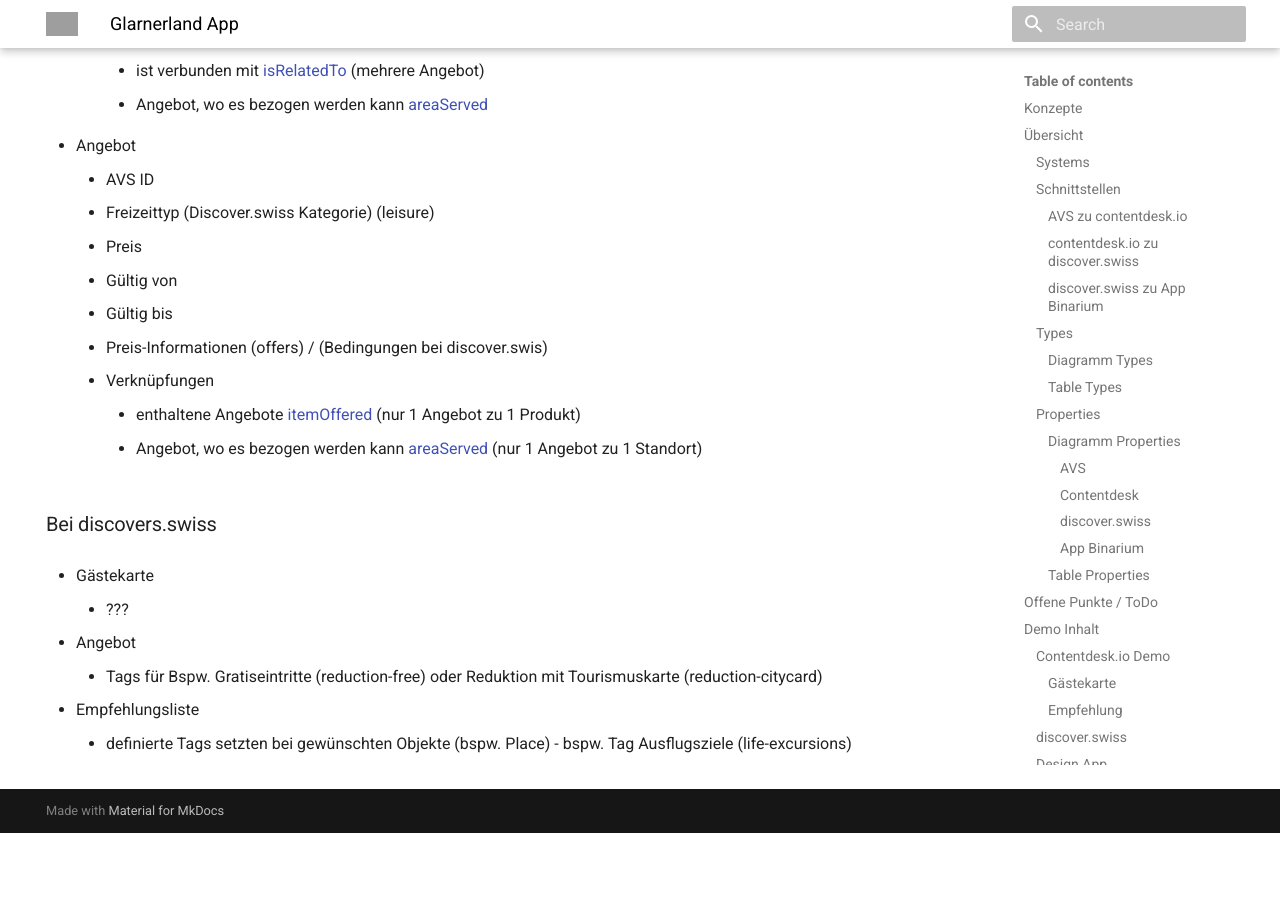
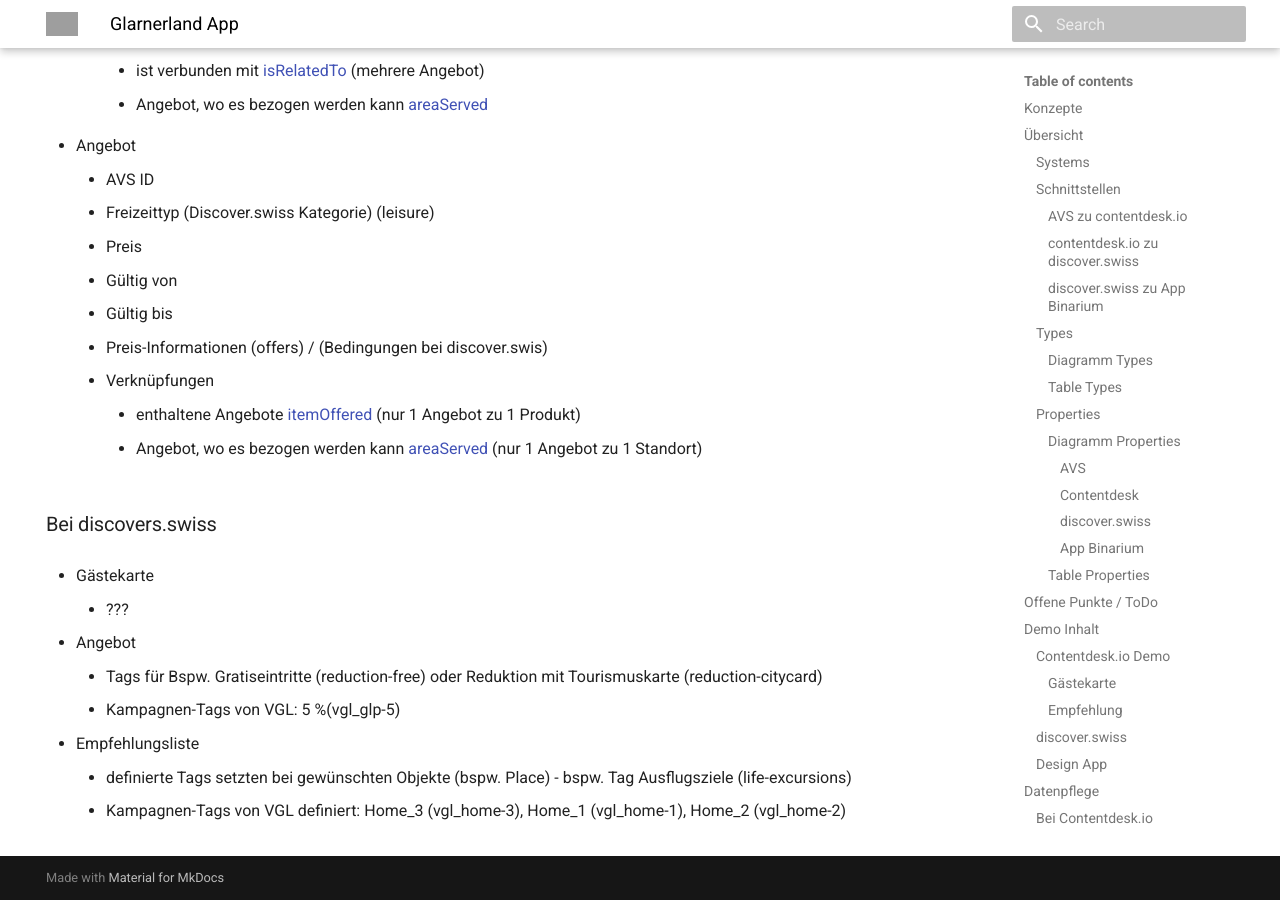
Before and after one commit to tsolenthaler/docs.contentdesk.io, an MkDocs documentation site: the page built from docs/projects/glarnerlandApp.md, in a window 1280 px wide and 900 px high, scrolled down 8785 px. Built offline with MkDocs 1.6.1 and Material for MkDocs 9.7.7, drawn with Linux system fonts in a browser that asks for light colours; before the commit the page ends 9618 px from its top, so only the background shows below that; grey boxes are pictures that could not be loaded.

Commit message:
Refactor glarnerlandApp.md: Add campaign tags for VGL integration

```diff
--- a/docs/projects/glarnerlandApp.md
+++ b/docs/projects/glarnerlandApp.md
@@ -397,8 +397,10 @@ Eigene können im Interface erstellt werden.
 * Angebot
 
     * Tags für Bspw. Gratiseintritte (reduction-free) oder Reduktion mit Tourismuskarte (reduction-citycard)
+    * Kampagnen-Tags von VGL: 5 %(vgl_glp-5)
 
 
 * Empfehlungsliste
 
     * definierte Tags setzten bei gewünschten Objekte (bspw. Place) - bspw. Tag Ausflugsziele (life-excursions)
+    * Kampagnen-Tags von VGL definiert: Home_3 (vgl_home-3), Home_1 (vgl_home-1), Home_2 (vgl_home-2)
```
